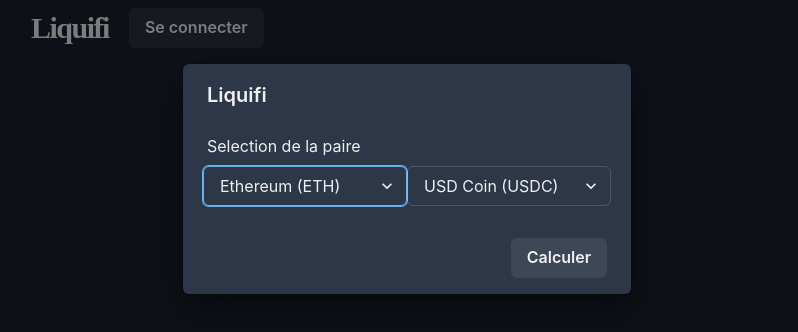
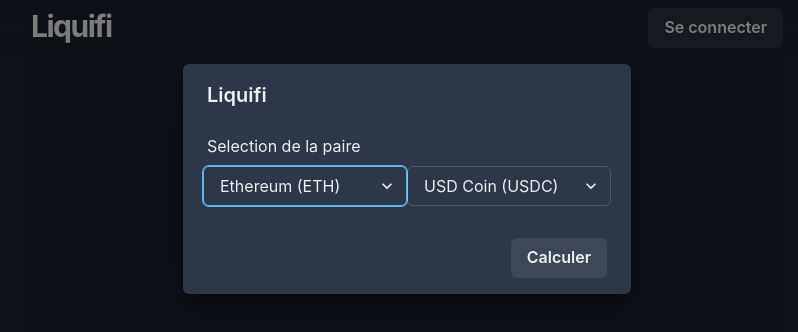
Before and after one commit to M-axel/Liquifi, a Next.js app: page / in a window 1280 px wide. Shown: the top 332 px of the page, without its empty margins (233-1031 px from the left). Built offline with nearby package versions, Linux system fonts and the light colour scheme.

Commit message:
centering navbar

```diff
--- a/components/navigation/navbar.js
+++ b/components/navigation/navbar.js
@@ -20,9 +20,9 @@ import {
     ModalFooter,
     ModalBody,
     ModalCloseButton,
-    useDisclosure
+    useDisclosure,
+    Spacer
 } from '@chakra-ui/react';
-// import Logo from './logo';
 
 const Navbar = props => {
     const { path } = props;
@@ -45,14 +45,11 @@ const Navbar = props => {
                 maxW="container.md"
                 wrap="wrap"
                 align="center"
-                justify="space-between"
             >
-                <Flex align="center" mr={5}>
-                    <Heading as="h1" size="lg" letterSpacing={'tighter'}>
-                        {/* <Logo /> */}
-                        Liquifi
-                    </Heading>
-                </Flex>
+                <Heading as="h1" size="lg" letterSpacing={'tighter'}>
+                    Liquifi
+                </Heading>
+                <Spacer />
                 <Button onClick={onOpen}>
                     Se connecter
                 </Button>
--- a/lib/theme.js
+++ b/lib/theme.js
@@ -31,10 +31,6 @@ const components = {
   }
 }
 
-const fonts = {
-  heading: "'M PLUS Rounded 1c'"
-}
-
 const colors = {
   grassTeal: '#88ccca'
 }
@@ -44,6 +40,6 @@ const config = {
   useSystemColorMode: true
 }
 
-const theme = extendTheme({ config, styles, components, fonts, colors });
+const theme = extendTheme({ config, styles, components, colors });
 
 export default theme;
--- a/package.json
+++ b/package.json
@@ -16,7 +16,6 @@
     "eslint": "8.30.0",
     "formik": "^2.2.9",
     "framer-motion": "^8.0.2",
-    "history": "^5.3.0",
     "next": "13.1.1",
     "react": "18.2.0",
     "react-dom": "18.2.0"
```
